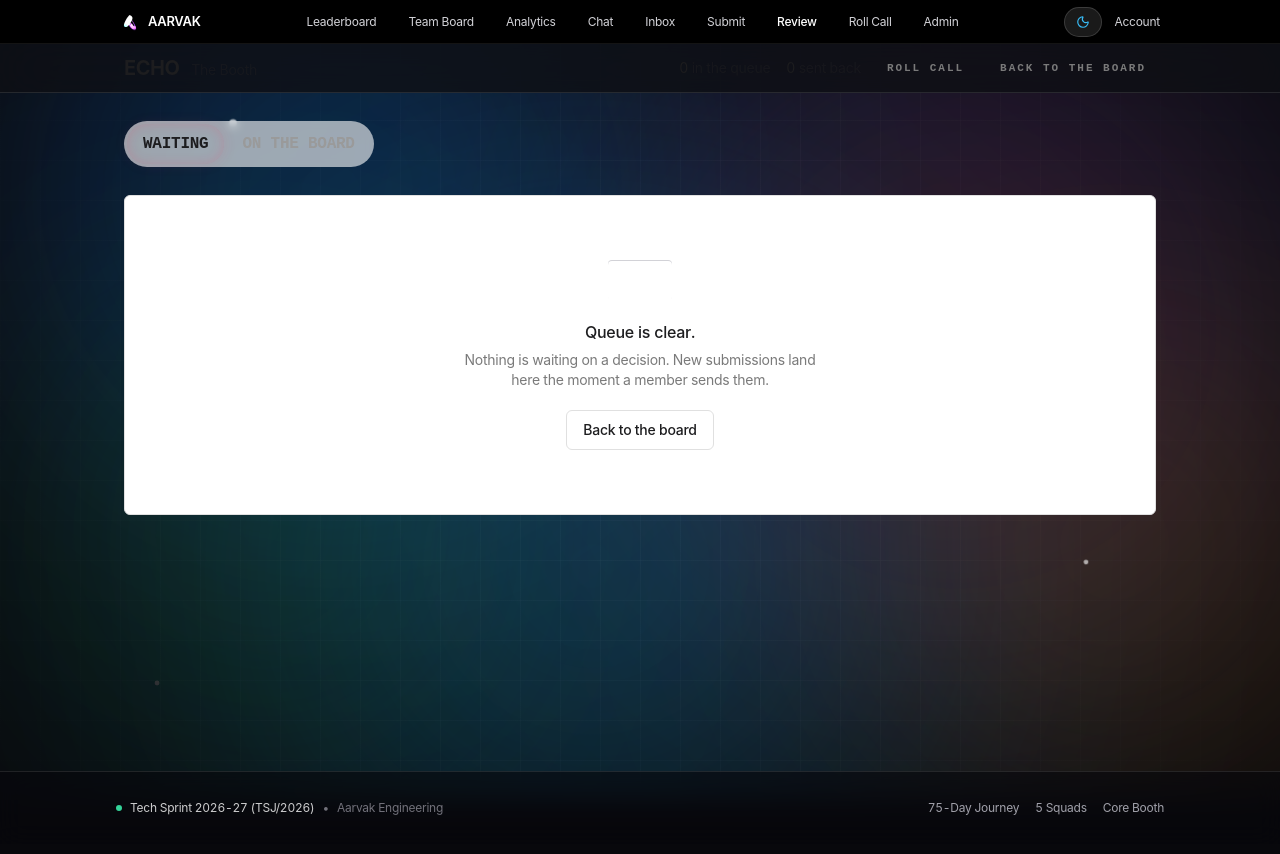
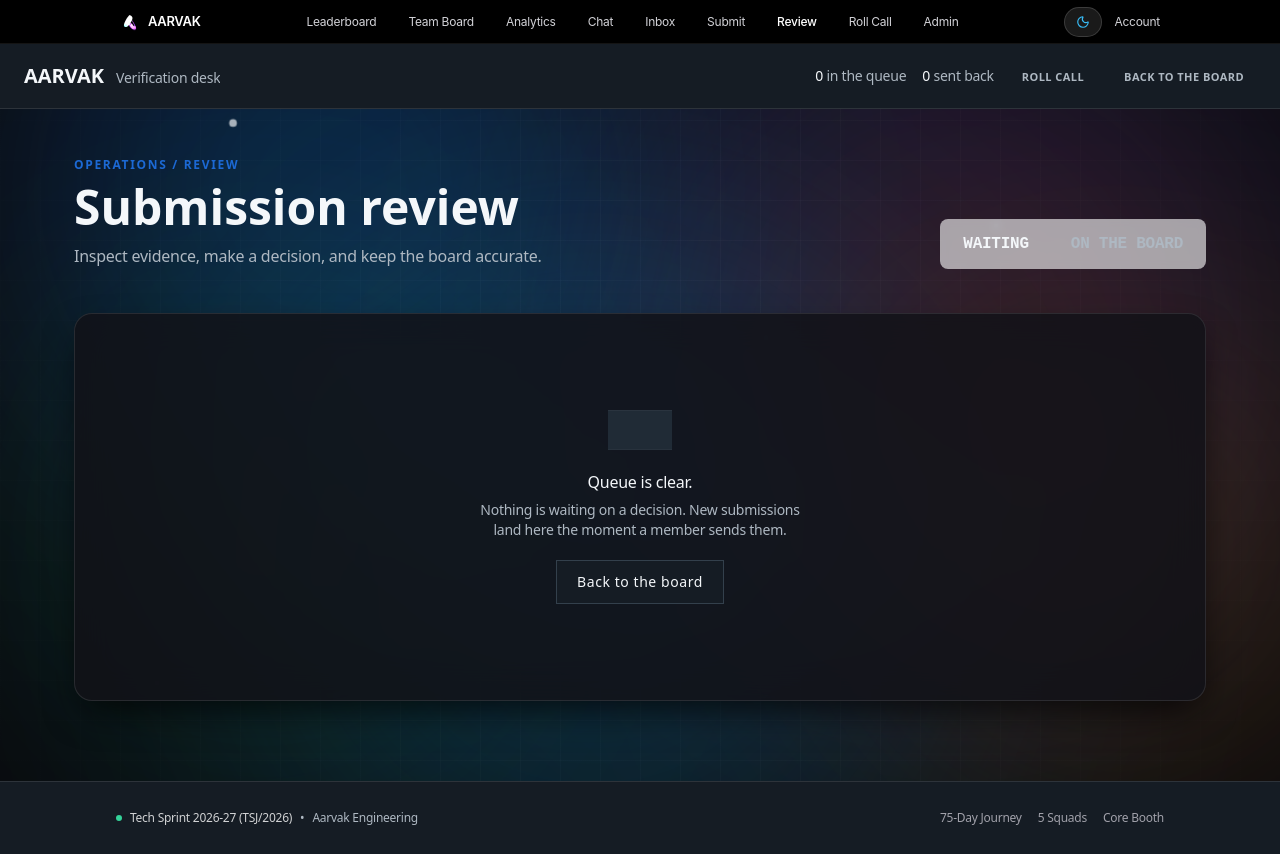
Before and after one commit to jainyogya07/dashboard-central, a React (Vite) app: page /review in a window 1280 px wide. Built offline with nearby package versions, Linux system fonts and the light colour scheme; a web font is replaced by a local one.

Commit message:
feat: add dashboard features

```diff
--- a/src/components/board/BoardPanel.tsx
+++ b/src/components/board/BoardPanel.tsx
@@ -1,6 +1,6 @@
 export function BoardPanel({ children, padded = true, className = '' }: { children: React.ReactNode, padded?: boolean, className?: string }) {
   return (
-    <div className={`bg-white border border-seam shadow-sm rounded-panel overflow-hidden ${padded ? 'p-panel' : ''} ${className}`}>
+    <div className={`board-panel bg-white border border-seam shadow-sm rounded-panel overflow-hidden ${padded ? 'p-panel' : ''}`}>
       {children}
     </div>
   )
--- a/src/components/layout/BoardLayout.tsx
+++ b/src/components/layout/BoardLayout.tsx
@@ -6,29 +6,31 @@ import { ThemeToggle } from './ThemeToggle'
 export function BoardLayout({
   children,
   topbar,
-  maxWidth = 'max-w-[1080px]'
+  maxWidth = 'max-w-[1080px]',
+  variant = 'default',
 }: {
   children: ReactNode
   topbar?: ReactNode
   maxWidth?: string
+  variant?: 'default' | 'corporate'
 }) {
   const { theme } = useTheme()
   const isDark = theme === 'dark'
+  const isCorporate = variant === 'corporate'
 
   return (
     <div
-      className={`min-h-screen flex flex-col items-center w-full relative antialiased transition-colors duration-300 selection:bg-[#0071e3] selection:text-white ${
-        isDark ? 'bg-[#08080c] text-white' : 'bg-[#f5f5f7] text-[#1d1d1f]'
+      className={`${isCorporate ? `corporate-page ${isDark ? 'corporate-dark' : 'corporate-light'}` : ''} min-h-screen flex flex-col items-center w-full relative antialiased transition-colors duration-300 selection:bg-[#0071e3] selection:text-white ${
+        isCorporate ? (isDark ? 'bg-[#10151b] text-white' : 'bg-white text-[#262626]') : isDark ? 'bg-[#08080c] text-white' : 'bg-[#f5f5f7] text-[#1d1d1f]'
       }`}
     >
-      {/* Living animated background (with exact Apple & BMW color gradients) */}
       <AuroraBackground />
 
       {/* Topbar if provided */}
       {topbar && (
         <div
-          className={`w-full backdrop-blur-xl border-b sticky top-11 z-40 relative transition-colors duration-300 ${
-            isDark
+          className={`w-full backdrop-blur-xl border-b sticky z-40 relative transition-colors duration-300 ${isCorporate ? 'top-0 corporate-topbar' : 'top-11'} ${
+            isCorporate ? (isDark ? 'bg-[#151c24] border-white/10 text-white' : 'bg-white border-[#e6e6e6] text-[#262626]') : isDark
               ? 'bg-[#0e0f14]/80 border-white/10 text-white'
               : 'bg-[#ffffff]/80 border-[#e0e0e0] text-[#1d1d1f]'
           }`}
@@ -43,14 +45,14 @@ export function BoardLayout({
       )}
 
       {/* Main Page Workspace */}
-      <main className={`w-full ${maxWidth} px-4 sm:px-6 py-7 flex flex-col gap-7 relative z-10`}>
+      <main className={`w-full ${maxWidth} px-4 sm:px-6 py-7 flex flex-col gap-7 relative z-10 ${isCorporate ? 'corporate-main' : ''}`}>
         {children}
       </main>
 
       {/* Footer */}
       <footer
         className={`w-full border-t mt-auto backdrop-blur-md py-7 text-center text-xs relative z-10 transition-colors duration-300 ${
-          isDark
+          isCorporate ? (isDark ? 'border-white/10 text-[#aeb8c2] bg-[#151c24]' : 'border-[#e6e6e6] text-[#6b6b6b] bg-[#f7f7f7]') : isDark
             ? 'border-white/10 text-[#71717a] bg-[#08080c]/60'
             : 'border-[#e0e0e0] text-[#7a7a7a] bg-white/60'
         }`}
--- a/src/components/primitives/Controls.tsx
+++ b/src/components/primitives/Controls.tsx
@@ -29,7 +29,7 @@ export function TextButton({
 }) {
   const { emit, rings } = useEcho()
   const tones = {
-    default: 'text-muted hover:enabled:text-chalk hover:enabled:bg-chalk/[0.04]',
+    default: 'text-muted hover:enabled:text-chalk hover:enabled:bg-chalk/[0.04] ',
     signal: 'text-lamp/85 hover:enabled:text-lamp hover:enabled:bg-lamp/[0.06]',
   }
 
--- a/src/index.css
+++ b/src/index.css
@@ -56,6 +56,352 @@
 }
 
 @layer components {
+  .corporate-page {
+    --bmw-blue: #1c69d4;
+    --bmw-blue-active: #0653b6;
+    --bmw-ink: #262626;
+    --bmw-body: #3c3c3c;
+    --bmw-muted: #6b6b6b;
+    --bmw-hairline: #e6e6e6;
+    --bmw-soft: #f7f7f7;
+    font-family: "BMW Type Next Latin", system-ui, -apple-system, BlinkMacSystemFont, "Segoe UI", sans-serif;
+    background: #ffffff;
+    color: var(--bmw-ink);
+  }
+
+  .corporate-page.corporate-dark {
+    --bmw-ink: #f4f7fa;
+    --bmw-body: #d7dee6;
+    --bmw-muted: #aeb8c2;
+    --bmw-hairline: #33404c;
+    --bmw-soft: #1c2630;
+    --bmw-surface: #151c24;
+    --bmw-surface-elevated: #202b36;
+    background: #10151b;
+    color: var(--bmw-ink);
+  }
+
+  .corporate-page.corporate-light {
+    --bmw-surface: #ffffff;
+    --bmw-surface-elevated: #f7f7f7;
+  }
+
+  .corporate-page .corporate-topbar {
+    min-height: 64px;
+    backdrop-filter: none;
+  }
+
+  .corporate-page .corporate-topbar > div {
+    max-width: 1440px;
+    padding-top: 0.75rem;
+    padding-bottom: 0.75rem;
+  }
+
+  .corporate-page .corporate-main {
+    max-width: 1180px;
+    padding-top: 2.5rem;
+    padding-bottom: 5rem;
+    gap: 2.5rem;
+  }
+
+  .corporate-page .p-panel {
+    padding: 2rem;
+  }
+
+  .corporate-page .px-panel {
+    padding-left: 2rem;
+    padding-right: 2rem;
+  }
+
+  .corporate-page .pt-panel {
+    padding-top: 2rem;
+  }
+
+  .corporate-page .corporate-section-heading {
+    padding: 0.5rem 0 0.25rem;
+  }
+
+  .corporate-page .corporate-eyebrow {
+    display: block;
+    color: var(--bmw-blue);
+    font-size: 0.75rem;
+    font-weight: 700;
+    letter-spacing: 0.14em;
+    line-height: 1.3;
+    text-transform: uppercase;
+  }
+
+  .corporate-page .corporate-title {
+    color: var(--bmw-ink);
+    font-family: "BMW Type Next Latin", system-ui, sans-serif;
+    font-size: clamp(2rem, 4vw, 3rem);
+    font-weight: 700;
+    letter-spacing: 0;
+    line-height: 1.08;
+    margin-top: 0.55rem;
+  }
+
+  .corporate-page .corporate-subtitle {
+    color: var(--bmw-muted);
+    font-size: 1rem;
+    font-weight: 300;
+    line-height: 1.55;
+    margin-top: 0.7rem;
+    max-width: 58ch;
+  }
+
+  .corporate-page .corporate-stat-grid {
+    display: grid;
+    gap: 1px;
+    grid-template-columns: repeat(3, minmax(0, 1fr));
+    background: var(--bmw-hairline);
+    border-top: 1px solid var(--bmw-hairline);
+    border-bottom: 1px solid var(--bmw-hairline);
+  }
+
+  .corporate-page .corporate-stat {
+    background: var(--bmw-surface);
+    display: flex;
+    flex-direction: column;
+    gap: 0.35rem;
+    padding: 1rem 1.25rem;
+  }
+
+  .corporate-page .corporate-stat span {
+    color: var(--bmw-muted);
+    font-size: 0.75rem;
+    letter-spacing: 0.08em;
+    text-transform: uppercase;
+  }
+
+  .corporate-page .corporate-stat strong {
+    color: var(--bmw-ink);
+    font-family: "BMW Type Next Latin", system-ui, sans-serif;
+    font-size: 1.75rem;
+    font-weight: 700;
+    line-height: 1;
+  }
+
+  .corporate-page .rounded-panel,
+  .corporate-page .rounded-slot {
+    border-radius: 0;
+  }
+
+  .corporate-page button {
+    border-radius: 8px;
+    box-shadow: none;
+    min-height: 44px;
+    padding-left: 1.25rem;
+    padding-right: 1.25rem;
+  }
+
+  .corporate-page button.rounded-pill {
+    border-radius: 8px;
+  }
+
+  .corporate-page .corporate-topbar button {
+    min-height: 40px;
+    padding-left: 0.75rem;
+    padding-right: 0.75rem;
+  }
+
+  .corporate-page .echo-wave,
+  .corporate-page .echo-rest {
+    display: none;
+  }
+
+  .corporate-page .rounded-panel {
+    box-shadow: none;
+  }
+
+  .corporate-page .bg-white {
+    background-color: var(--bmw-surface);
+  }
+
+  .corporate-page .bg-white.border,
+  .corporate-page .bg-white.border-seam {
+    background-color: var(--bmw-surface);
+  }
+
+  .corporate-page .board-panel {
+    border-radius: 18px;
+    backdrop-filter: blur(18px);
+    -webkit-backdrop-filter: blur(18px);
+    transition: border-color 180ms ease, transform 180ms ease, box-shadow 180ms ease, background-color 200ms ease;
+  }
+
+  .corporate-page.corporate-light .board-panel {
+    background-color: rgba(255, 255, 255, 0.88);
+    border-color: #e0e0e0;
+    box-shadow: 0 10px 30px -4px rgba(0, 0, 0, 0.05), 0 2px 6px -1px rgba(0, 0, 0, 0.03);
+  }
+
+  .corporate-page.corporate-light .board-panel:hover {
+    border-color: #d2d2d7;
+  }
+
+  .corporate-page.corporate-dark .board-panel {
+    background-color: rgba(18, 18, 24, 0.85);
+    border-color: rgba(255, 255, 255, 0.1);
+    box-shadow: 0 16px 36px -8px rgba(0, 0, 0, 0.75);
+  }
+
+  .corporate-page.corporate-dark .board-panel:hover {
+    border-color: rgba(255, 255, 255, 0.18);
+  }
+
+  .corporate-page .border-seam,
+  .corporate-page .border-hair {
+    border-color: var(--bmw-hairline);
+  }
+
+  .corporate-page .text-chalk,
+  .corporate-page .text-ink {
+    color: var(--bmw-ink);
+  }
+
+  .corporate-page .text-chalk\/60,
+  .corporate-page .text-chalk\/70,
+  .corporate-page .text-chalk\/80,
+  .corporate-page .text-muted,
+  .corporate-page .text-dim {
+    color: var(--bmw-muted);
+  }
+
+  .corporate-page .font-display {
+    font-family: "BMW Type Next Latin", system-ui, sans-serif;
+    letter-spacing: 0;
+  }
+
+  .corporate-page .label {
+    color: var(--bmw-muted);
+    font-family: "BMW Type Next Latin", system-ui, sans-serif;
+    font-size: 0.8125rem;
+    font-weight: 700;
+    letter-spacing: 0.12em;
+    line-height: 1.3;
+    text-transform: uppercase;
+  }
+
+  .corporate-page .bg-lamp {
+    background-color: var(--bmw-blue);
+  }
+
+  .corporate-page button.bg-lamp:hover:not(:disabled) {
+    background-color: var(--bmw-blue-active);
+  }
+
+  .corporate-page button.rounded-panel,
+  .corporate-page button.rounded-slot {
+    font-family: "BMW Type Next Latin", system-ui, sans-serif;
+    letter-spacing: 0.04em;
+  }
+
+  .corporate-page .bg-lit,
+  .corporate-page .bg-recess {
+    background-color: var(--bmw-soft);
+  }
+
+  .corporate-page.corporate-light .bg-enamel {
+    background-color: #fafafc;
+  }
+
+  .corporate-page.corporate-dark .bg-enamel {
+    background-color: var(--bmw-surface-elevated);
+  }
+
+  .corporate-page.corporate-dark .shadow-slot,
+  .corporate-page.corporate-dark .shadow-lip {
+    box-shadow: inset 0 1px 0 0 rgba(255, 255, 255, 0.045), inset 0 -1px 0 0 rgba(255, 255, 255, 0.035);
+  }
+
+  .corporate-page button:not(.bg-lamp):not(.bg-flag):hover {
+    background-color: var(--bmw-soft);
+  }
+
+  .corporate-page input,
+  .corporate-page textarea,
+  .corporate-page select {
+    background-color: var(--bmw-surface);
+    border-radius: 8px;
+    box-shadow: none;
+    color: var(--bmw-ink);
+    font-family: "BMW Type Next Latin", system-ui, sans-serif;
+  }
+
+  .corporate-page [role="tablist"],
+  .corporate-page [role="tab"] {
+    border-radius: 8px;
+  }
+
+  .corporate-page input:focus,
+  .corporate-page textarea:focus,
+  .corporate-page select:focus {
+    border-color: var(--bmw-ink);
+    box-shadow: 0 0 0 1px var(--bmw-ink);
+  }
+
+  .corporate-page .text-lamp {
+    color: var(--bmw-blue);
+  }
+
+  .corporate-page .border-l-lamp {
+    border-left-color: var(--bmw-blue);
+  }
+
+  .corporate-page .border-flag {
+    border-color: #dc2626;
+  }
+
+  .corporate-page .text-flare {
+    color: #dc2626;
+  }
+
+  .corporate-page .text-posted {
+    color: #16803c;
+  }
+
+  .corporate-page .bg-posted {
+    background-color: #22c55e;
+  }
+
+  .corporate-page .text-amber {
+    color: #b45309;
+  }
+
+  .corporate-page .bg-amber {
+    background-color: #f59e0b;
+  }
+
+  .corporate-page footer {
+    font-family: "BMW Type Next Latin", system-ui, sans-serif;
+  }
+
+  .corporate-page.corporate-dark .text-white,
+  .corporate-page.corporate-dark .text-chalk {
+    color: var(--bmw-ink);
+  }
+
+  .corporate-page.corporate-dark .placeholder-muted::placeholder {
+    color: #81909d;
+  }
+
+  .corporate-page.corporate-dark .bg-flag {
+    background-color: #b42318;
+  }
+
+  @media (max-width: 640px) {
+    .corporate-page .corporate-stat-grid {
+      grid-template-columns: 1fr;
+    }
+
+    .corporate-page .corporate-stat {
+      flex-direction: row;
+      align-items: baseline;
+      justify-content: space-between;
+    }
+  }
+
   /* Dynamic Adaptive Glass Card (Automatically adapts to Light and Dark modes) */
   .adaptive-card {
     border-radius: 18px;
--- a/src/pages/Admin.tsx
+++ b/src/pages/Admin.tsx
@@ -154,8 +154,8 @@ export function Admin() {
   const topbar = (
     <div className="flex items-center justify-between w-full gap-4">
       <div className="flex items-baseline gap-3 min-w-0">
-        <span className="font-display font-bold text-xl text-chalk tracking-sign uppercase">ECHO</span>
-        <span className="text-sm text-chalk/60 truncate">Admin</span>
+        <span className="font-display font-bold text-xl text-chalk tracking-sign uppercase">AARVAK</span>
+        <span className="text-sm text-chalk/60 truncate">Control centre</span>
       </div>
       <div className="flex items-center gap-4 shrink-0">
         <TextButton
@@ -178,7 +178,19 @@ export function Admin() {
   )
 
   return (
-    <BoardLayout topbar={topbar}>
+    <BoardLayout variant="corporate" topbar={topbar}>
+      <div className="corporate-section-heading">
+        <span className="corporate-eyebrow">Administration / Access</span>
+        <h1 className="corporate-title">Team control centre</h1>
+        <p className="corporate-subtitle">Manage the roster, sprint window, and the audit trail from one place.</p>
+      </div>
+
+      <div className="corporate-stat-grid">
+        <div className="corporate-stat"><span>Active members</span><strong>{roster.filter((member: any) => member.is_active).length}</strong></div>
+        <div className="corporate-stat"><span>Total roster</span><strong>{roster.length}</strong></div>
+        <div className="corporate-stat"><span>Audit entries</span><strong>{auditQuery.data?.length ?? 0}</strong></div>
+      </div>
+
       {(error || notice) && (
         <div className={`text-sm rounded-slot px-3 py-2 border-hair
           ${error ? 'text-flare border-flag' : 'text-posted border-seam'}`}>
--- a/src/pages/Review.tsx
+++ b/src/pages/Review.tsx
@@ -220,8 +220,8 @@ export function Review() {
   const topbar = (
     <div className="flex items-center justify-between w-full gap-4">
       <div className="flex items-baseline gap-3 min-w-0">
-        <span className="font-display font-bold text-xl text-chalk tracking-sign uppercase">ECHO</span>
-        <span className="text-sm text-chalk/60 truncate">The Booth</span>
+        <span className="font-display font-bold text-xl text-chalk tracking-sign uppercase">AARVAK</span>
+        <span className="text-sm text-chalk/60 truncate">Verification desk</span>
       </div>
       <div className="flex items-center gap-4 shrink-0">
         <span className="text-sm text-chalk/60">
@@ -245,7 +245,12 @@ export function Review() {
   )
 
   const tabs = (
-    <div className="flex items-center">
+    <div className="corporate-section-heading flex flex-col gap-4 sm:flex-row sm:items-end sm:justify-between">
+      <div>
+        <span className="corporate-eyebrow">Operations / Review</span>
+        <h1 className="corporate-title">Submission review</h1>
+        <p className="corporate-subtitle">Inspect evidence, make a decision, and keep the board accurate.</p>
+      </div>
       <Segmented
         label="Queue view"
         value={tab}
@@ -260,7 +265,7 @@ export function Review() {
 
   if (tab === 'posted') {
     return (
-      <BoardLayout topbar={topbar}>
+      <BoardLayout variant="corporate" topbar={topbar}>
         {tabs}
         <PostedPanel canRevoke={role === 'core' || role === 'lead'} />
       </BoardLayout>
@@ -269,7 +274,7 @@ export function Review() {
 
   if (queueQuery.isLoading) {
     return (
-      <BoardLayout topbar={topbar}>
+      <BoardLayout variant="corporate" topbar={topbar}>
         <BoardPanel>
           <div className="flex flex-col gap-4">
             {[...Array(4)].map((_, i) => <Skeleton key={i} variant="row" />)}
@@ -281,7 +286,7 @@ export function Review() {
 
   if (queueQuery.isError) {
     return (
-      <BoardLayout topbar={topbar}>
+      <BoardLayout variant="corporate" topbar={topbar}>
         <BoardPanel>
           <ErrorState
             headline="Could not open the queue"
@@ -294,7 +299,7 @@ export function Review() {
   }
 
   return (
-    <BoardLayout topbar={topbar}>
+    <BoardLayout variant="corporate" topbar={topbar}>
       {tabs}
       {queue.length === 0 ? (
         <BoardPanel>
```
